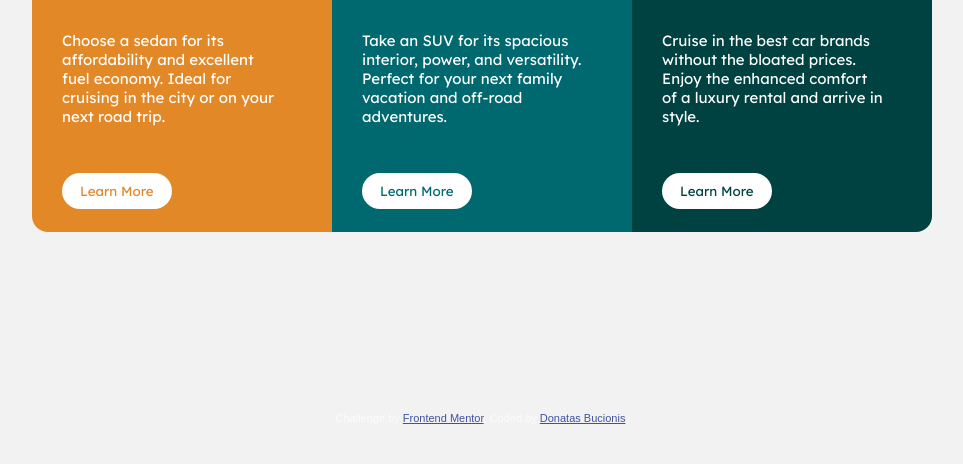
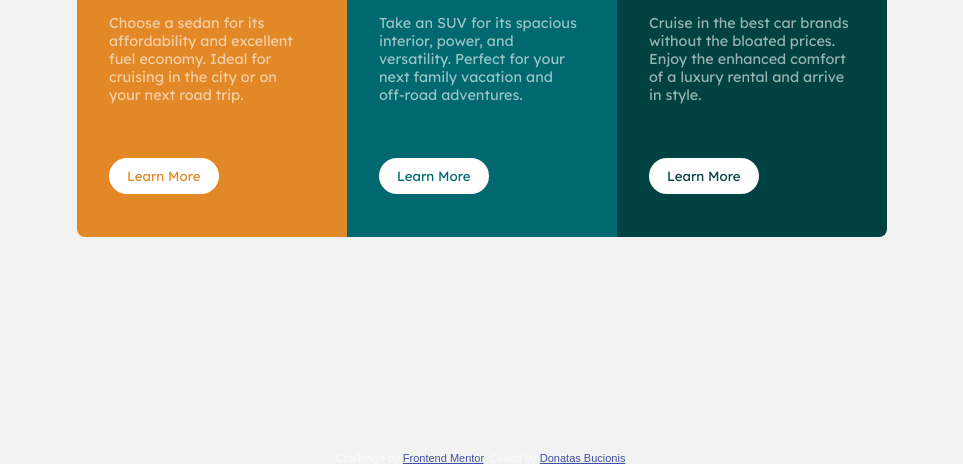
Before and after one commit to Donatas-prog/3-column-preview-card-component, a plain HTML site: page index.html in a window 1280 px wide. Shown: the part 348-812 px from the top of the page, without its empty margins (158-1121 px from the left). Drawn offline with Linux system fonts and the light colour scheme.

Commit message:
second commit

```diff
--- a/index.html
+++ b/index.html
@@ -20,21 +20,21 @@
   <div class="container">
     <div class="content-flow">
       <img src="images/icon-sedans.svg">
-      <h2>Sedans</h2>
+      <h1>Sedans</h1>
       <p>Choose a sedan for its affordability and excellent fuel economy. Ideal for cruising in the city
         or on your next road trip.</p>
         <button class="button1">Learn More</button>
     </div>
     <div class="sidebar1">
       <img src="images/icon-suvs.svg">
-      <h2>SUVs</h2>
+      <h1>SUVs</h1>
       <p>Take an SUV for its spacious interior, power, and versatility. Perfect for your next family vacation
         and off-road adventures.</p>
    <button class="button2">Learn More</button>
     </div>
     <div class="sidebar2">
       <img src="images/icon-luxury.svg">
-      <h2>Luxury</h2>
+      <h1>Luxury</h1>
       <p>Cruise in the best car brands without the bloated prices. Enjoy the enhanced comfort of a luxury
         rental and arrive in style.</p>
           <button class="button3">Learn More</button>
@@ -50,9 +50,9 @@
 
 
 
-  <div class="attribution">
+  <footer class="attribution">
     Challenge by <a href="https://www.frontendmentor.io?ref=challenge" target="_blank">Frontend Mentor</a>.
     Coded by <a href="#">Donatas Bucionis</a>.
-  </div>
+  </footer>
 </body>
 </html>
--- a/main.css/style.css
+++ b/main.css/style.css
@@ -11,7 +11,7 @@ body {
 }
 .container {
     width: 100%;
-    height: 95vh;
+    height: 100vh;
     display: flex;
     justify-content: center;
     align-items: center;
@@ -22,55 +22,60 @@ body {
 .content-flow {
 
     background-color: hsl(31, 77%, 52%);
-    max-width: 300px;
-    min-height: 400px;
-    border-top-left-radius: 1rem;
-    border-bottom-left-radius: 1rem;
+    max-width: 270px;
+    min-height: 370px;
+    border-top-left-radius: .5rem;
+    border-bottom-left-radius: .5rem;
     display: flex;
     flex-flow: column wrap;
     justify-content: space-around;
     align-items: flex-start;
-    padding-left: 30px;
+    padding: 1.5rem 0rem 2rem 2rem;
 
 
+}
+img {
+    width: 3.5rem;
 }
 .sidebar1 {
 
     background-color: hsl(184, 100%, 22%);
-    max-width: 300px;
-    min-height: 400px;
+    max-width: 270px;
+    min-height: 370px;
     display: flex;
     flex-flow: column wrap;
     justify-content: space-around;
     align-items: flex-start;
-    padding-left: 30px;
+    padding: 1.5rem 0rem 2rem 2rem;
 
 }
 .sidebar2 {
 
     background-color: hsl(179, 100%, 13%);
-    max-width: 300px;
-    min-height: 400px;
-    border-top-right-radius: 1rem;
-    border-bottom-right-radius: 1rem;
+    max-width: 270px;
+    min-height: 370px;
+    border-top-right-radius: .5rem;
+    border-bottom-right-radius: .5rem;
     display: flex;
     flex-flow: column wrap;
     justify-content: space-around;
     align-items: flex-start;
-    padding-left: 30px;
+    padding: 1.5rem 0rem 2rem 2rem;
 
 }
-h2 {
+h1 {
     font-family: 'Big Shoulders Display', cursive;
     color: #fff;
-    font-size: 35px;
+    font-size: 1.7rem;
+    text-transform: uppercase;
 }
 p {
     font-family: 'Lexend Deca', sans-serif;
     color: #fff;
-    font-size: 15px;
-    margin-left: auto;
-    margin-right: 3rem;
+    font-size: .9rem;
+    margin-right: 2.2rem;
+    opacity: .6;
+    padding-bottom: 2rem;
 }
 .button1 {
     padding: 10px 18px;
```
